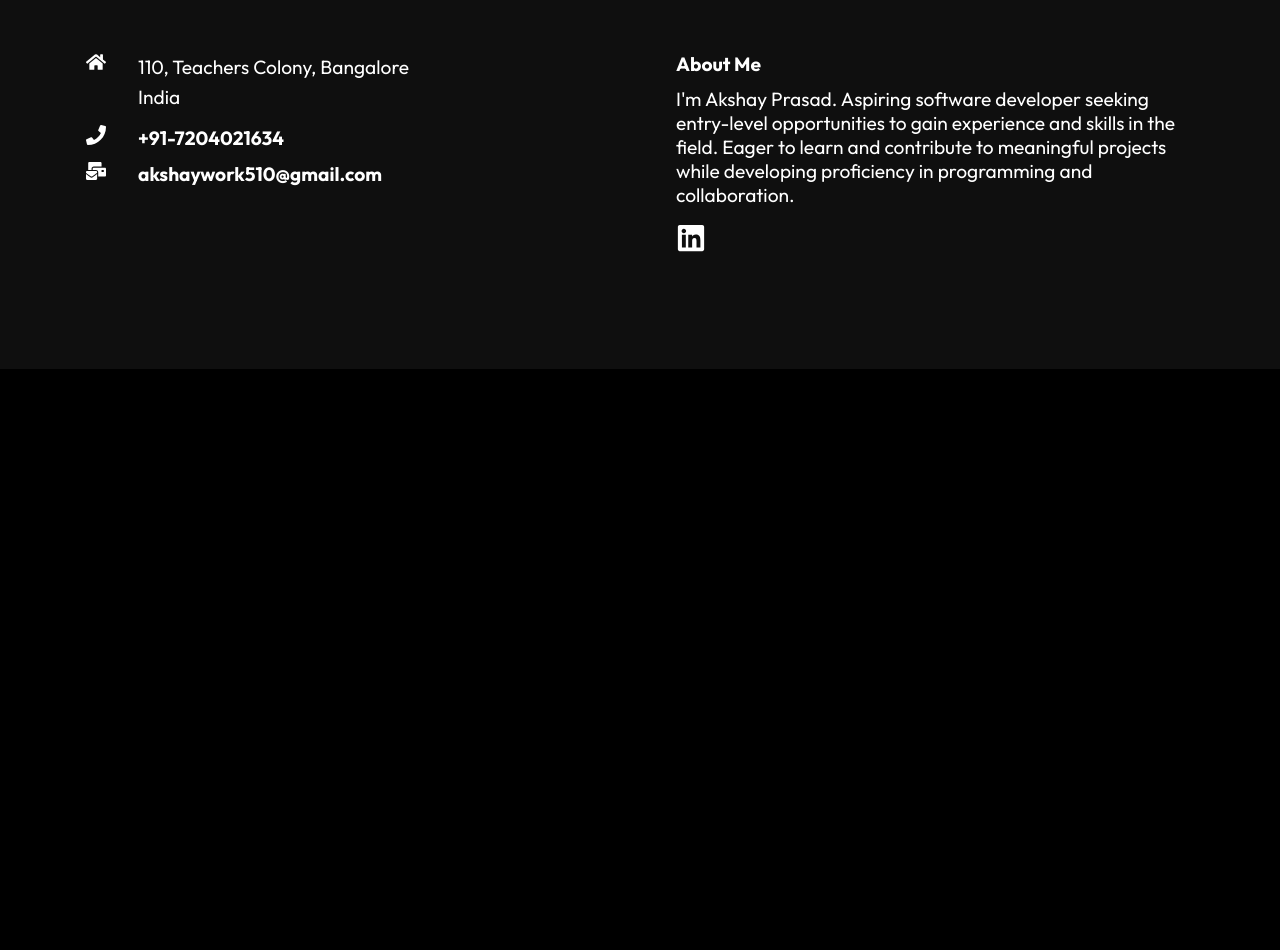
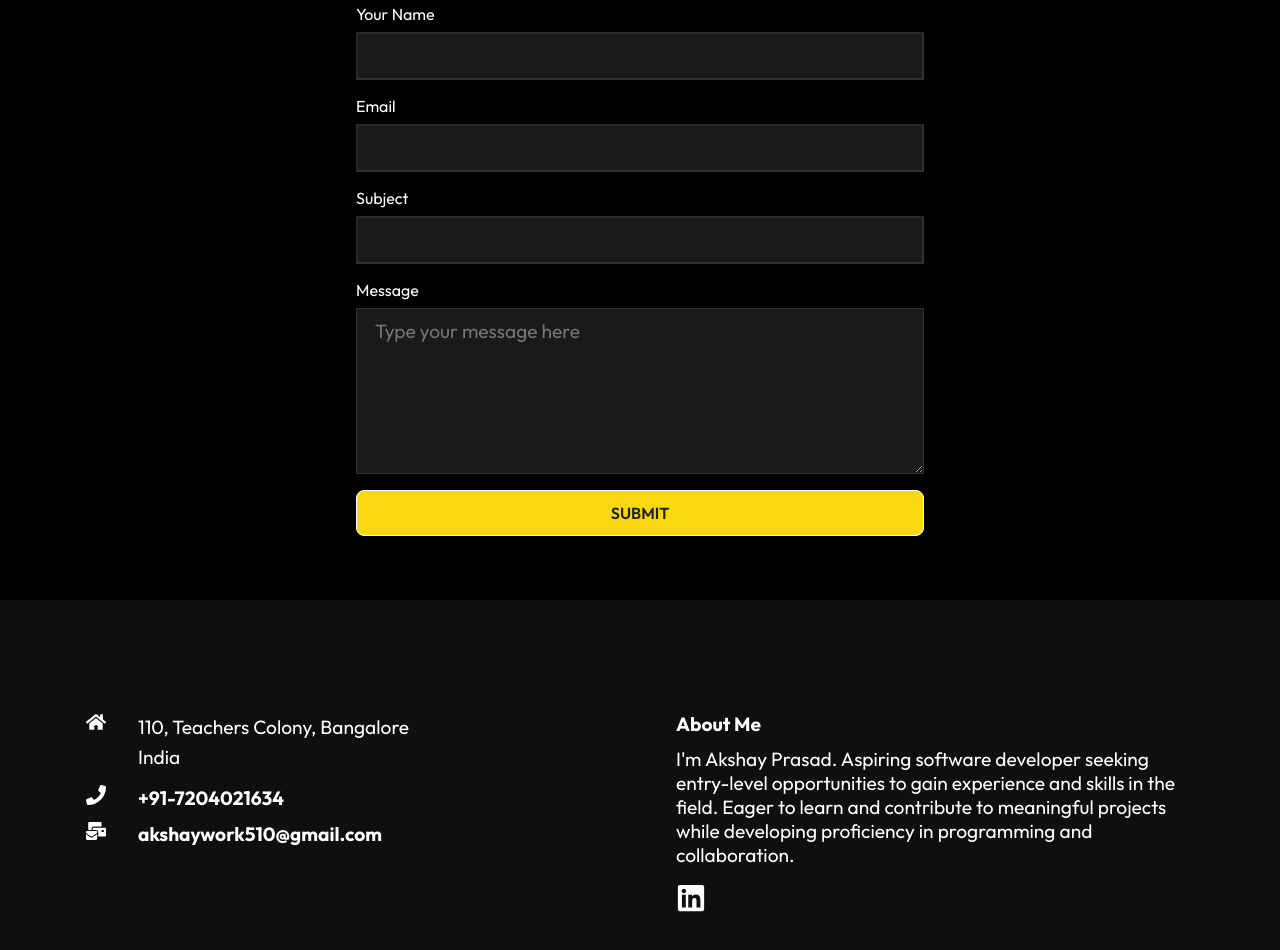
Before and after one commit to AkshayPrasad25/PortfolioWebsite, a React (Create React App) app in the folder my-app/: page /contact in a window 1280 px wide. Shown: the part 540-1490 px from the top of the page. Before the commit the page ends 909 px from the top, so only its background shows below. Built offline with nearby package versions, Linux system fonts and the light colour scheme.

Commit message:
Portfolio Final

```diff
--- a/my-app/src/components/Footer.js
+++ b/my-app/src/components/Footer.js
@@ -1,6 +1,7 @@
 import "./Footer.css"
 import React from 'react'
 import {FaHome, FaLinkedin, FaMailBulk, FaPhone} from "react-icons/fa"
+import { Link } from "react-router-dom"
 
 const Footer = () => {
   return (
@@ -31,7 +32,7 @@ const Footer = () => {
                     while developing proficiency in programming and collaboration.
                 </p>
                 <div className="social">
-                    <FaLinkedin size={30} style={{color: "#fff", marginRight: "1rem"}} />
+                    <Link to={"https://www.linkedin.com/in/akshay-prasad-1aa970247/"} ><FaLinkedin size={30} style={{color: "#fff", marginRight: "1rem"}} /></Link>
                 </div>
 
             </div>
--- /dev/null
+++ b/my-app/src/components/Form.css
@@ -0,0 +1,25 @@
+label {
+    color: white;
+    margin-bottom: 0.5rem;
+}
+
+form {
+    display: flex;
+    flex-direction: column;
+    padding: 4rem 1rem;
+    margin: auto;
+    max-width: 600px;
+}
+
+form input, form textarea {
+    margin-bottom: 1rem;
+    padding: 10px 18px;
+    font-size: 1.2rem;
+    background-color: rgba(255, 255, 255, 0.1);
+    border-color: rgba(255, 255, 255, 0.1);
+    color: #f4f4f4;
+}
+
+form a {
+    text-align: center;
+}
--- /dev/null
+++ b/my-app/src/components/Form.js
@@ -0,0 +1,22 @@
+import "./Form.css"
+import React from 'react'
+
+const Form = () => {
+  return (
+    <div className="form">
+        <form>
+            <label>Your Name</label>
+            <input type="text"></input>
+            <label>Email</label>
+            <input type="text"></input>
+            <label>Subject</label>
+            <input type="text"></input>
+            <label>Message</label>
+            <textarea rows="6" placeholder="Type your message here" />
+            <a href="mailto:akshaywork510@gmail.com" className="btn">Submit</a>
+        </form>
+    </div>
+  )
+}
+
+export default Form
--- a/my-app/src/routes/Contact.js
+++ b/my-app/src/routes/Contact.js
@@ -2,6 +2,7 @@ import React from 'react'
 import Navbar from '../components/Navbar'
 import Footer from "../components/Footer"
 import MainImage4 from '../components/MainImage4'
+import Form from '../components/Form'
 
 
 const Contact = () => {
@@ -9,6 +10,7 @@ const Contact = () => {
     <div>
       <Navbar />
       <MainImage4 heading="CONTACT" text="Let's have a chat!"/>
+      <Form />
       <Footer />
     </div>
   )
--- a/my-app/src/routes/Home.js
+++ b/my-app/src/routes/Home.js
@@ -2,12 +2,14 @@ import React from 'react'
 import Navbar from '../components/Navbar'
 import MainImage from "../components/MainImage"
 import Footer from "../components/Footer"
+import Work from "../components/Work"
 
 const Home = () => {
   return (
     <div>
         <Navbar />
         <MainImage />
+        <Work />
         <Footer />
     </div>
 
```
